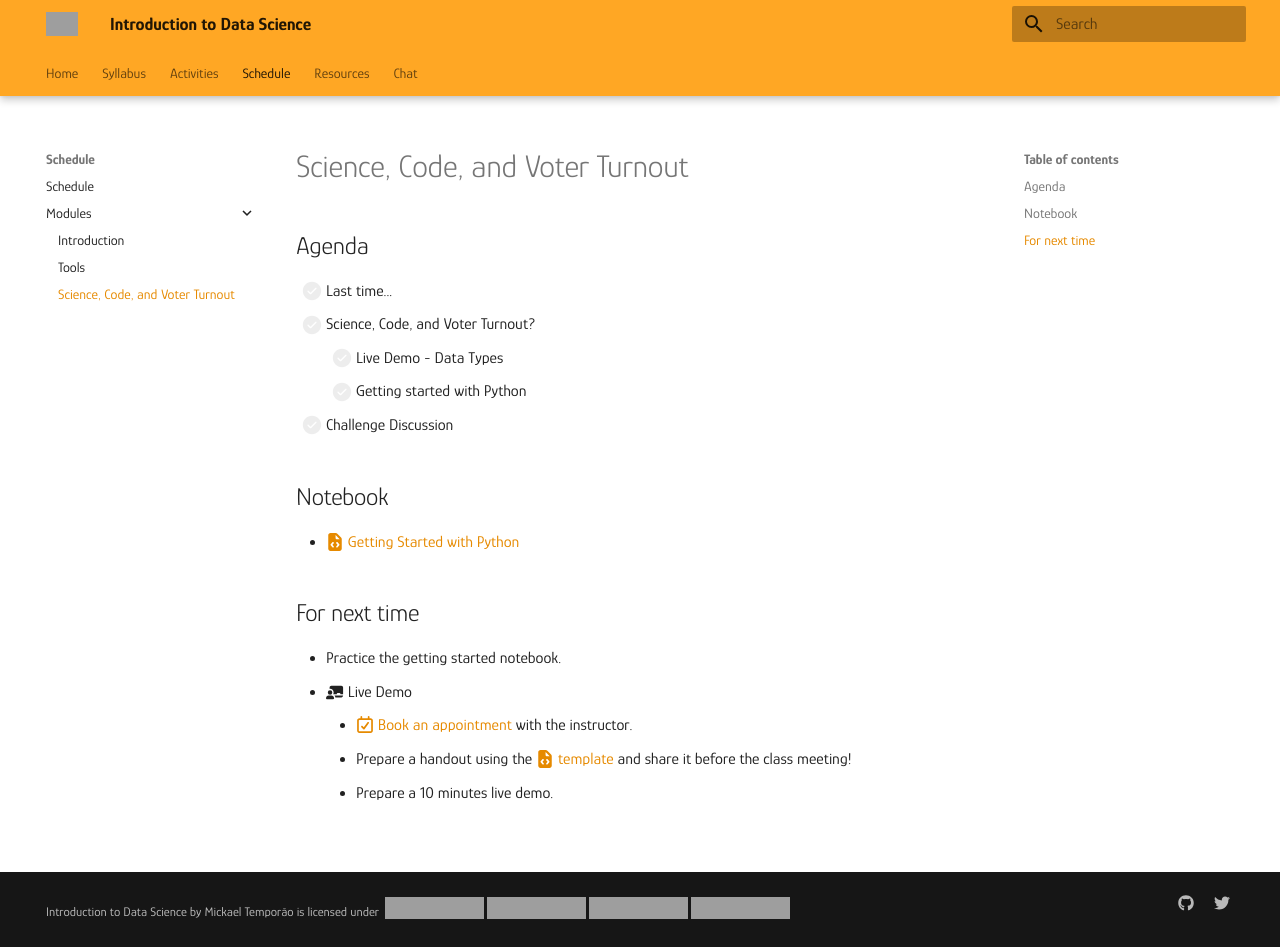
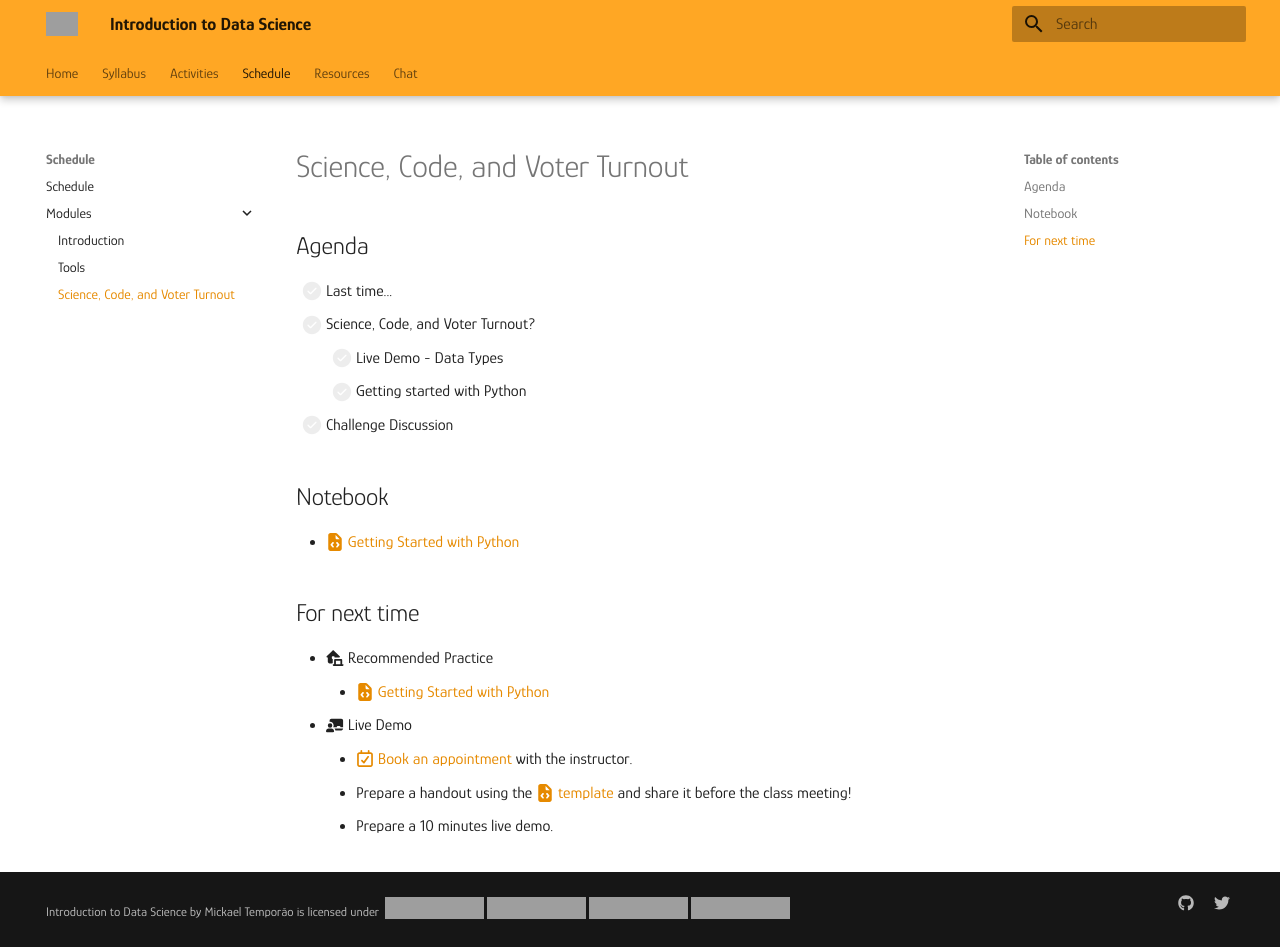
Before and after one commit to mickaeltemporao/itds, an MkDocs documentation site: the page built from docs/modules/programming.md, in a window 1280 px wide and 947 px high. Built offline with MkDocs 1.6.1 and Material for MkDocs 9.7.7, drawn with Linux system fonts in a browser that asks for light colours; grey boxes are pictures that could not be loaded.

Commit message:
update module

```diff
--- a/docs/modules/programming.md
+++ b/docs/modules/programming.md
@@ -11,7 +11,8 @@
 - [:fontawesome-solid-file-code: Getting Started with Python](https://colab.research.google.com/github/mickaeltemporao/itds/blob/main/materials/01-getting-started.ipynb)
 
 ## For next time
-- Practice the getting started notebook.
+- :fontawesome-solid-laptop-house: Recommended Practice
+    - [:fontawesome-solid-file-code: Getting Started with Python](https://colab.research.google.com/github/mickaeltemporao/itds/blob/main/materials/01-getting-started.ipynb)
 - :fontawesome-solid-chalkboard-teacher: Live Demo
     - [:fontawesome-regular-calendar-check: Book an appointment](https://calendly.com/mickaeltemporao/one-on-one) with the instructor.
     - Prepare a handout using the [:fontawesome-solid-file-code: template](https://colab.research.google.com/github/mickaeltemporao/ids-materials/blob/main/handout-template.ipynb) and share it before the class meeting!
```
